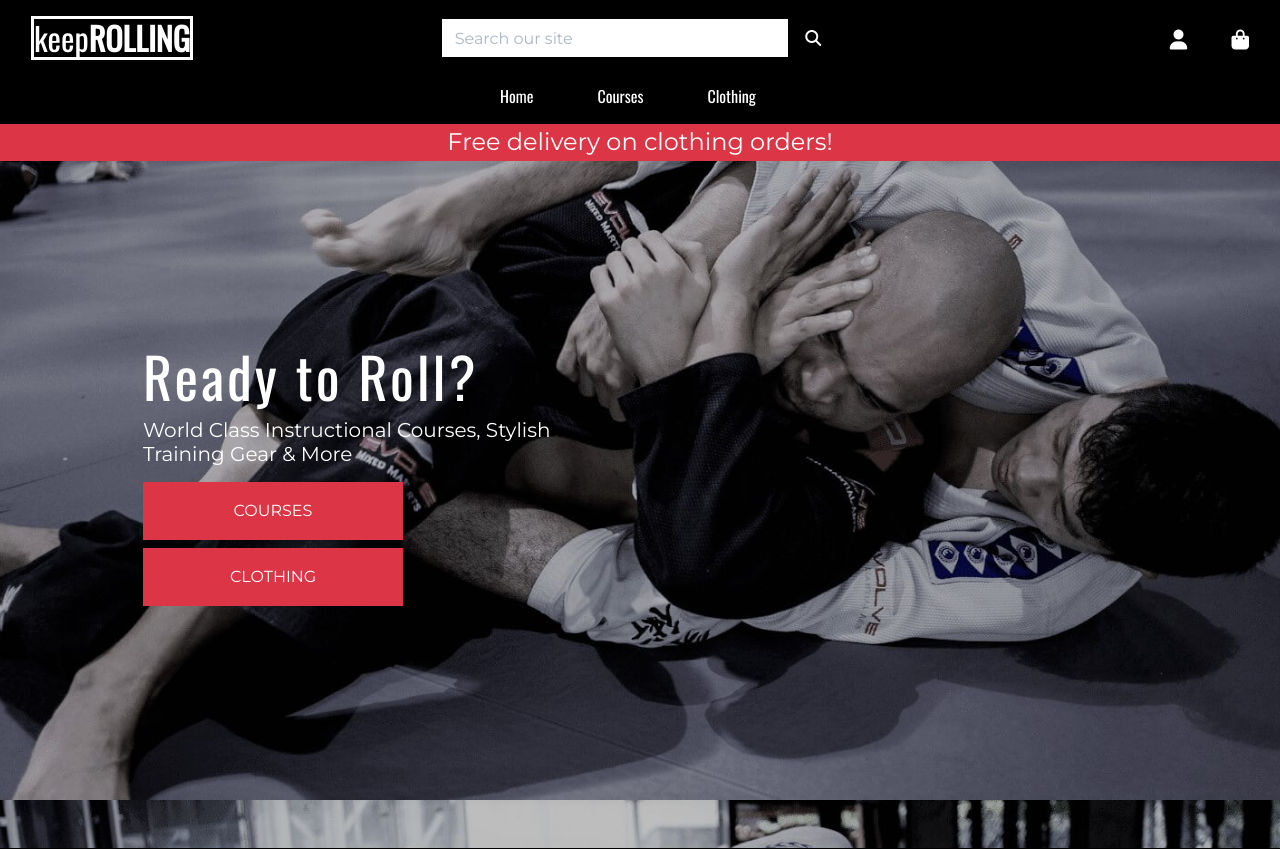
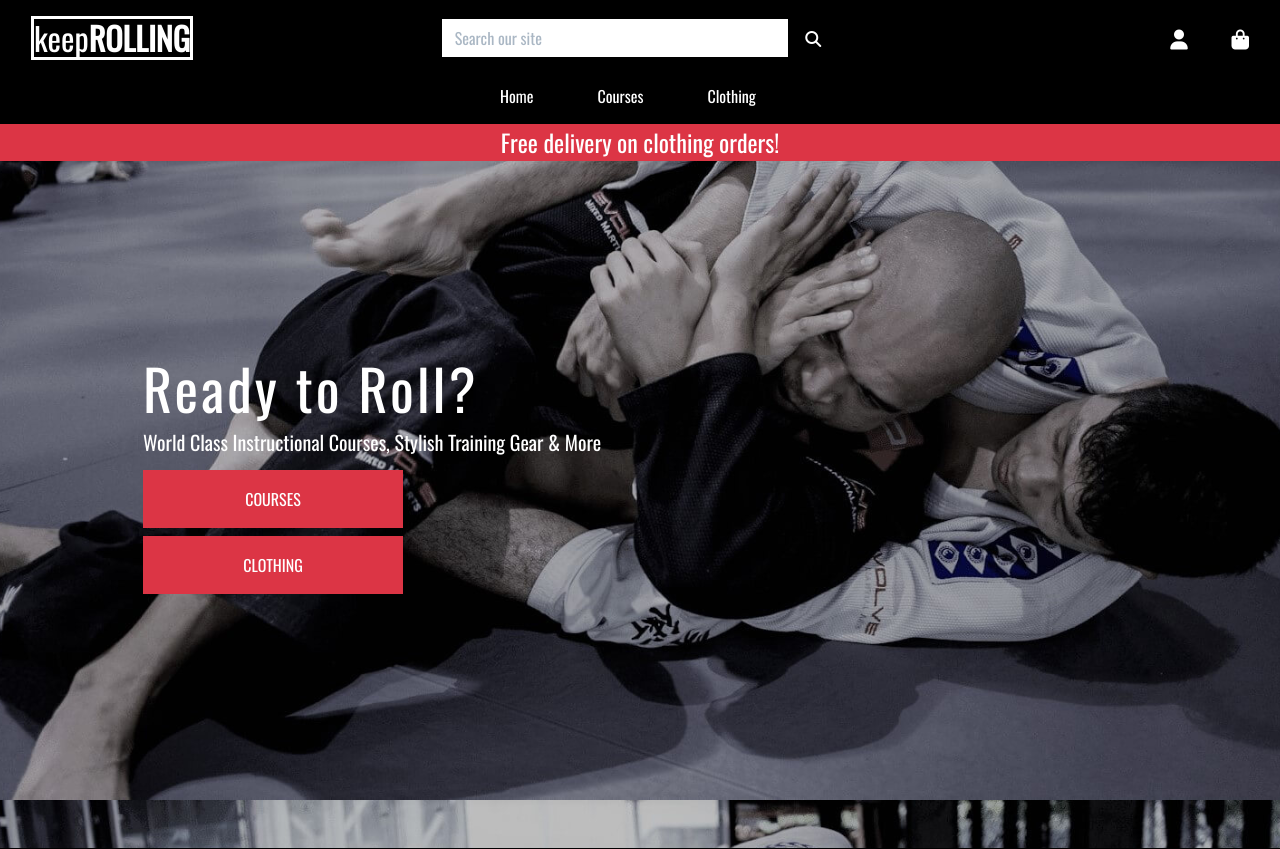
Before and after one commit to upeshp/MS4_KeepRolling, a Django app: page / in a window 1280 px wide. Shown: the top 849 px of the page. Run offline with Django 3.2, Linux system fonts and the light colour scheme; some libraries are stand-ins or nearby versions.

Commit message:
Style: testing oswald as main font

```diff
--- a/static/css/base.css
+++ b/static/css/base.css
@@ -20,7 +20,7 @@ body {
     background: url('/media/Jiu_jitsu_submission.jpg') no-repeat center center fixed; /* source: https://commons.wikimedia.org/wiki/File:Jiu_jitsu_submission.png */
     background-size: cover;
     height: calc(100vh - 164px);
-    font-family: 'Montserrat', sans-serif;
+    font-family: 'Oswald', sans-serif;
 }
 
 .hero-font {
```
